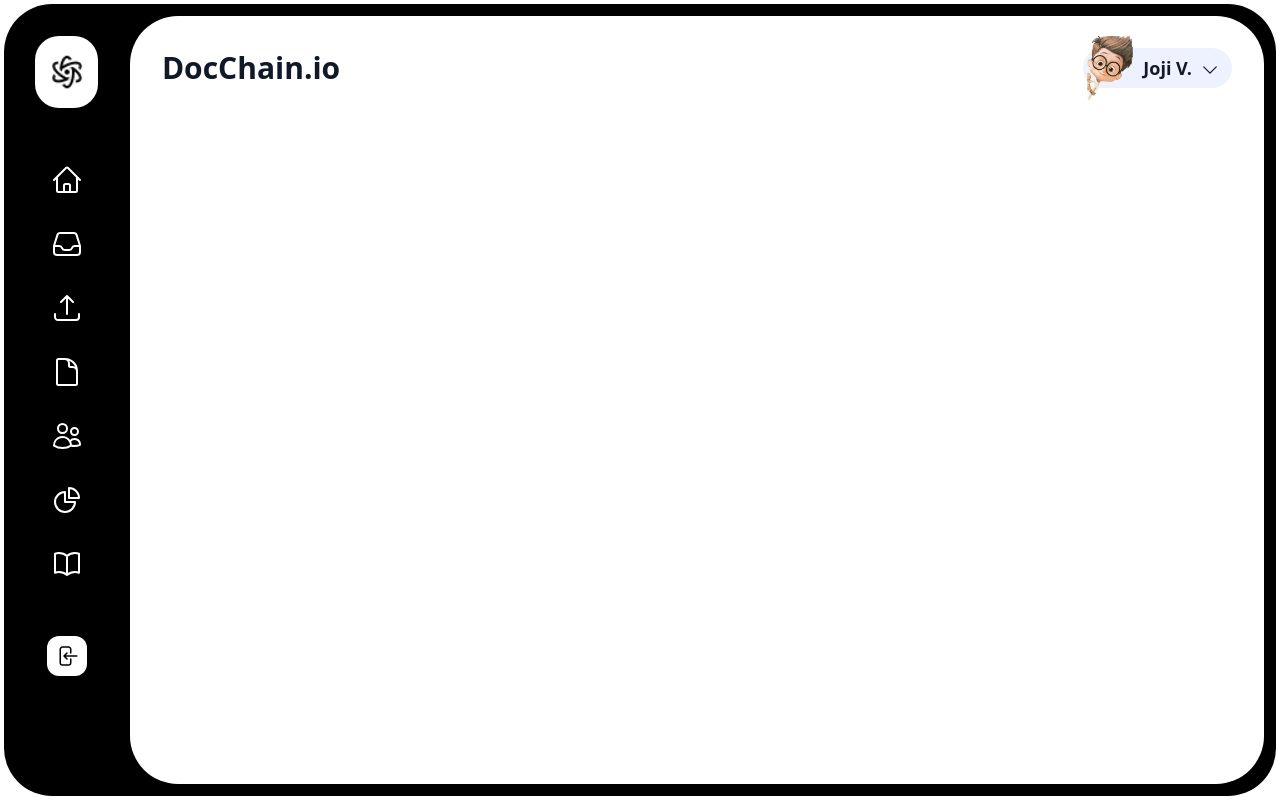
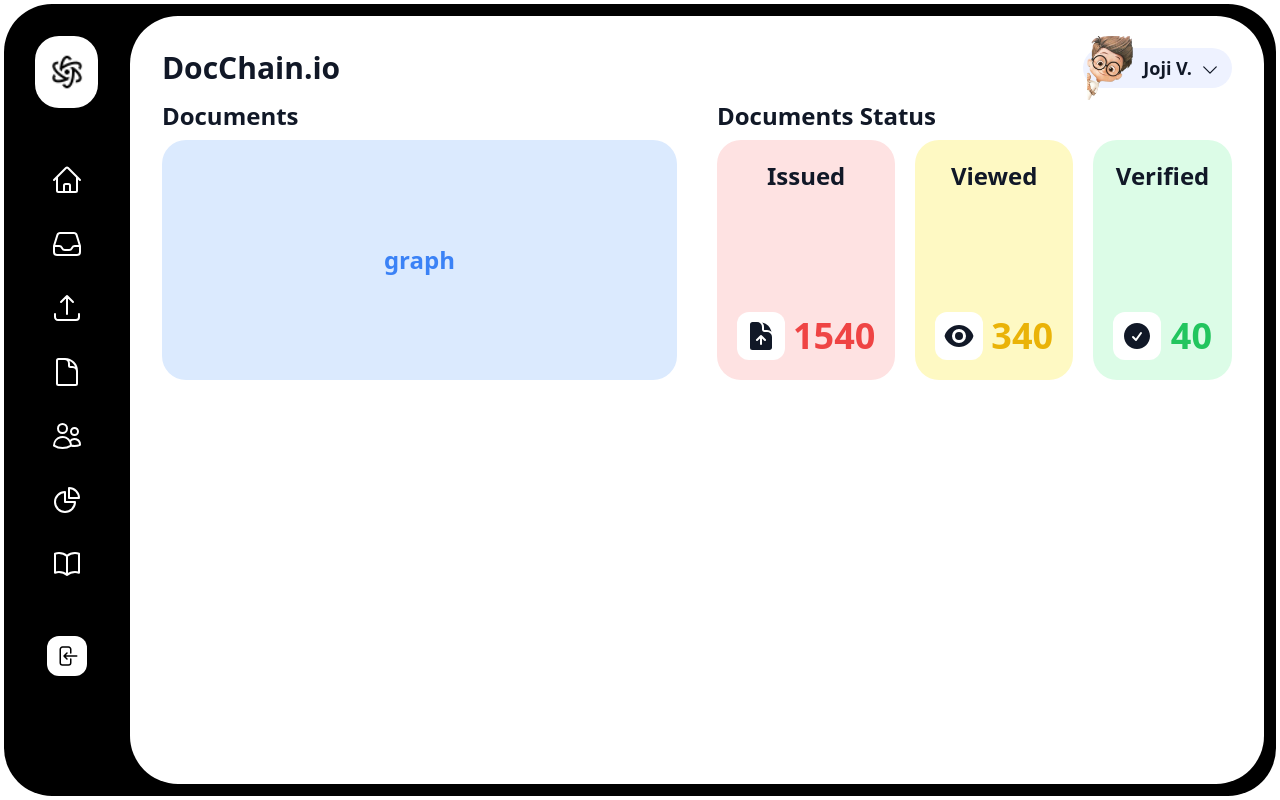
Before and after one commit to Mathav495/DocChain-Redesign, a Svelte app in the folder client/: page /dash in a window 1280 px wide. Built offline with nearby package versions, Linux system fonts and the light colour scheme.

Commit message:
graph and document status portion created

```diff
--- a/client/src/App.svelte
+++ b/client/src/App.svelte
@@ -1,15 +1,14 @@
 <script>
-	import Loginpage from "./pages/Loginpage.svelte";
-	import Dashboard from "./pages/Dashboard.svelte";
-  import { Route, Router } from "svelte-routing"
-  export let url = ""
-
+import Loginpage from "./pages/Loginpage.svelte"
+import Dashboardpage from "./pages/Dashboardpage.svelte"
+import { Route, Router } from "svelte-routing"
+export let url = ""
 </script>
 
 <Router {url}>
   <main>
     <Route path="/"><Loginpage /></Route>
-    <Route path="/dash"><Dashboard /></Route>
+    <Route path="/dash"><Dashboardpage /></Route>
   </main>
 </Router>
 
--- /dev/null
+++ b/client/src/componants/Dashboard.svelte
@@ -0,0 +1,78 @@
+<div class="flex flex-row">
+  <div class="flex flex-col w-6/12 mr-10 gap-2">
+    <h1 class="text-2xl font-bold">Documents</h1>
+    <div
+      class="w-full bg-blue-100 h-60 text-2xl rounded-3xl p-5 flex justify-center items-center font-bold text-blue-500">
+      graph
+    </div>
+  </div>
+  <div class="w-6/12 flex flex-col gap-2">
+    <h1 class="text-2xl font-bold">Documents Status</h1>
+    <div class="flex flex-row gap-5">
+      <div
+        class="w-1/2 bg-red-100 h-60 rounded-3xl p-5 flex flex-col justify-between">
+        <p class="text-2xl font-bold text-center">Issued</p>
+        <div class="flex flex-row gap-2 items-center justify-between">
+          <div
+            class="w-12 h-12 bg-white rounded-xl flex items-center justify-center">
+            <svg
+              xmlns="http://www.w3.org/2000/svg"
+              viewBox="0 0 24 24"
+              fill="currentColor"
+              class="w-8 h-8">
+              <path
+                fill-rule="evenodd"
+                d="M5.625 1.5H9a3.75 3.75 0 013.75 3.75v1.875c0 1.036.84 1.875 1.875 1.875H16.5a3.75 3.75 0 013.75 3.75v7.875c0 1.035-.84 1.875-1.875 1.875H5.625a1.875 1.875 0 01-1.875-1.875V3.375c0-1.036.84-1.875 1.875-1.875zm6.905 9.97a.75.75 0 00-1.06 0l-3 3a.75.75 0 101.06 1.06l1.72-1.72V18a.75.75 0 001.5 0v-4.19l1.72 1.72a.75.75 0 101.06-1.06l-3-3z"
+                clip-rule="evenodd" />
+              <path
+                d="M14.25 5.25a5.23 5.23 0 00-1.279-3.434 9.768 9.768 0 016.963 6.963A5.23 5.23 0 0016.5 7.5h-1.875a.375.375 0 01-.375-.375V5.25z" />
+            </svg>
+          </div>
+          <p class="text-4xl font-bold text-red-500">1540</p>
+        </div>
+      </div>
+      <div
+        class="w-1/2 bg-yellow-100 h-60 rounded-3xl p-5 flex flex-col justify-between">
+        <p class="text-2xl font-bold text-center">Viewed</p>
+        <div class="flex flex-row gap-2 items-center justify-between">
+          <div
+            class="w-12 h-12 bg-white rounded-xl flex items-center justify-center">
+            <svg
+              xmlns="http://www.w3.org/2000/svg"
+              viewBox="0 0 24 24"
+              fill="currentColor"
+              class="w-8 h-8">
+              <path d="M12 15a3 3 0 100-6 3 3 0 000 6z" />
+              <path
+                fill-rule="evenodd"
+                d="M1.323 11.447C2.811 6.976 7.028 3.75 12.001 3.75c4.97 0 9.185 3.223 10.675 7.69.12.362.12.752 0 1.113-1.487 4.471-5.705 7.697-10.677 7.697-4.97 0-9.186-3.223-10.675-7.69a1.762 1.762 0 010-1.113zM17.25 12a5.25 5.25 0 11-10.5 0 5.25 5.25 0 0110.5 0z"
+                clip-rule="evenodd" />
+            </svg>
+          </div>
+          <p class="text-4xl font-bold text-yellow-500">340</p>
+        </div>
+      </div>
+      <div
+        class="w-1/2 bg-green-100 h-60 rounded-3xl p-5 flex flex-col justify-between">
+        <p class="text-2xl font-bold text-center">Verified</p>
+
+        <div class="flex flex-row gap-2 items-center justify-between">
+          <div
+            class="w-12 h-12 bg-white rounded-xl flex items-center justify-center">
+            <svg
+              xmlns="http://www.w3.org/2000/svg"
+              viewBox="0 0 24 24"
+              fill="currentColor"
+              class="w-8 h-8">
+              <path
+                fill-rule="evenodd"
+                d="M2.25 12c0-5.385 4.365-9.75 9.75-9.75s9.75 4.365 9.75 9.75-4.365 9.75-9.75 9.75S2.25 17.385 2.25 12zm13.36-1.814a.75.75 0 10-1.22-.872l-3.236 4.53L9.53 12.22a.75.75 0 00-1.06 1.06l2.25 2.25a.75.75 0 001.14-.094l3.75-5.25z"
+                clip-rule="evenodd" />
+            </svg>
+          </div>
+          <p class="text-4xl font-bold text-green-500">40</p>
+        </div>
+      </div>
+    </div>
+  </div>
+</div>
--- a/client/src/componants/Header.svelte
+++ b/client/src/componants/Header.svelte
@@ -1,14 +1,15 @@
 <script>
-let hide = false
+let hidden = false
 const showCard = () => {
-  if (hide == false) {
-    hide = true
+  console.log("clicked")
+  if (hidden == false) {
+    hidden = true
   } else {
-    hide = false
+    hidden = false
   }
 }
 const hideCard = () => {
-  hide = false
+  hidden = false
 }
 </script>
 
@@ -43,7 +44,7 @@ const hideCard = () => {
         </h1>
       </div>
       <div
-        class:opacity-100={hide}
+        class:show={hidden}
         class="transition-opacity duration-300 ease-in-out opacity-0 bg-black shadow-md shadow-gray-700 text-white absolute top-12 px-3 py-2 flex flex-col items-center justify-center rounded-2xl w-36 card-width">
         <p class="text-xs">Welcome,</p>
         <h1 class="text-md font-semibold">Mr. Joji Varghese</h1>
@@ -59,4 +60,7 @@ const hideCard = () => {
 .card-width {
   width: 9.15rem /* 144px */;
 }
+.show {
+  opacity: 100%;
+}
 </style>
--- a/client/src/pages/Dashboard.svelte
+++ b/client/src/pages/Dashboardpage.svelte
@@ -1,7 +1,8 @@
 <script>
+import Dashboard from "../componants/Dashboard.svelte"
 import Header from "../componants/Header.svelte"
-import Logo from "../componants/Logo.svelte"
-import Logout from "../componants/Logout.svelte"
+import Logo from "../componants/logo.svelte"
+import Logout from "../componants/logout.svelte"
 import Nav from "../componants/Nav.svelte"
 </script>
 
@@ -17,6 +18,9 @@ import Nav from "../componants/Nav.svelte"
       </div>
       <div class="width-2 bg-white text-gray-900 content-bg-edge p-8 mr-3">
         <Header />
+        <div class="mt-3">
+          <Dashboard />
+        </div>
       </div>
     </div>
   </div>
```
